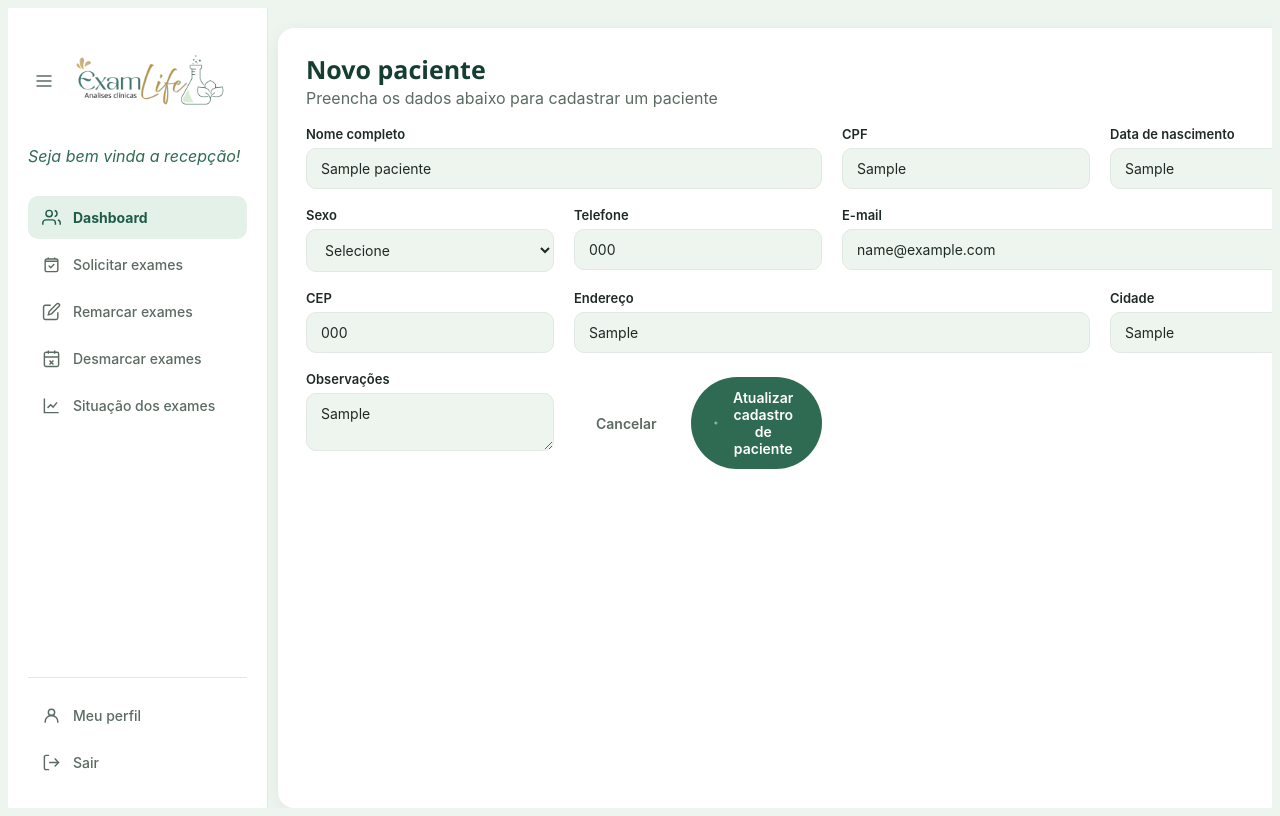
After one commit to FranGlauber/pi2, a Flask app: page /paciente/editar/1 in a window 1280 px wide. The commit adds this page. Run offline with Flask 3, Linux system fonts and the light colour scheme; tables that the repository leaves empty hold one stand-in row (values such as "Sample post").

Commit message:
atualizar e deletar paciente

```diff
--- a/controllers/paciente_controller.py
+++ b/controllers/paciente_controller.py
@@ -65,8 +65,8 @@ def deletar_paciente(item_id):
 #@login_required
 def editar_paciente(id):
     db = SessionLocal()
-    paciente = db.query(Paciente).filter(Paciente.id == id).first()
-    return render_template("paciente/atualizar.html", paciente=paciente)
+    pacientes = db.query(Paciente).filter(Paciente.id == id).first()
+    return render_template("atualizar_paciente.html", pacientes=pacientes)
 
 @app.route("/paciente/editar", methods=["POST"])
 #@login_required
--- a/main.py
+++ b/main.py
@@ -108,7 +108,9 @@ def administracao():
 @app.route("/recepcao")
 @cargo_required("recepcionista", "administrador")
 def recepcao():
-    return render_template("dashboard_recepcao.html")
+    with Session() as db:
+        pacientes = db.query(Paciente).order_by(Paciente.nome).all()
+        return render_template("dashboard_recepcao.html", pacientes=pacientes)
 
 
 @app.route("/pacientes")
--- /dev/null
+++ b/templates/atualizar_paciente.html
@@ -0,0 +1,170 @@
+<!DOCTYPE html>
+<html lang="pt-br">
+<head>
+  <meta charset="UTF-8">
+  <title>Pacientes Â· ExamLife</title>
+  <link rel="stylesheet" href="/static/pacientes.css">
+  {# ATENÃ‡ÃƒO: se a sidebar/header de vocÃªs jÃ¡ estÃ¡ definida em recepcao.css,
+     troca o link acima (ou soma) para: url_for('static', filename='css/recepcao.css')
+     Sem ver o dashboard_recepcao.html eu nÃ£o tenho como copiar a marcaÃ§Ã£o exata
+     da sidebar, entÃ£o deixei uma sidebar prÃ³pria aqui embaixo (mesmos itens do
+     print) pra nÃ£o travar vocÃªs. Me manda o dashboard_recepcao.html que eu troco
+     por essa mesma estrutura/classes, pra ficar 100% igual sem duplicar CSS.
+     A tela ficou sÃ³ com o CADASTRO de paciente â€” a consulta/listagem
+     continua sendo feita na tabela que jÃ¡ existe na dashboard. #}
+</head>
+<body>
+<div class="layout">
+<aside class="sidebar">
+  <div class="sidebar__scroll">
+    <div class="sidebar__top">
+      <button class="sidebar__toggle" aria-label="Recolher menu">
+        <svg viewBox="0 0 24 24"><path d="M3 6h18M3 12h18M3 18h18"/></svg>
+      </button>
+      <div class="sidebar__logo">
+        <img src="/static/logo.png" alt="ExamLife - AnÃ¡lises clÃ­nicas">
+        {# Substitui o src acima pelo caminho real do arquivo de logo de vocÃªs. #}
+      </div>
+    </div>
+    <p class="sidebar__greeting">Seja bem vinda a recepção!</p>
+    <nav class="sidebar__nav">
+      <a href="{{ url_for('recepcao') }}" class="nav-item is-active">
+        <svg viewBox="0 0 24 24"><path d="M17 21v-2a4 4 0 00-4-4H5a4 4 0 00-4 4v2"/><circle cx="9" cy="7" r="4"/><path d="M23 21v-2a4 4 0 00-3-3.87M16 3.13a4 4 0 010 7.75"/></svg>
+        Dashboard
+      </a>
+      <a href="{{ url_for('solicitar_exames') }}" class="nav-item">
+        <svg width="20" height="20" viewBox="0 0 24 24" fill="none"><path d="M4.5 12.5 9 17l10.5-10.5" stroke="currentColor" stroke-width="0" /><path d="M8 3v3M16 3v3M4 8h16M6 5h12a2 2 0 0 1 2 2v12a2 2 0 0 1-2 2H6a2 2 0 0 1-2-2V7a2 2 0 0 1 2-2Z" stroke="currentColor" stroke-width="1.8" stroke-linejoin="round"/><path d="M9 14l2 2 4-4" stroke="currentColor" stroke-width="1.8" stroke-linecap="round" stroke-linejoin="round"/></svg>
+        Solicitar exames
+      </a>
+      <a href="#" class="nav-item">
+        <svg viewBox="0 0 24 24"><path d="M11 4H4a2 2 0 00-2 2v14a2 2 0 002 2h14a2 2 0 002-2v-7"/><path d="M18.5 2.5a2.1 2.1 0 013 3L12 15l-4 1 1-4z"/></svg>
+        Remarcar exames
+      </a>
+      <a href="#" class="nav-item">
+        <svg viewBox="0 0 24 24"><path d="M8 2v4M16 2v4M3 10h18M5 4h14a2 2 0 012 2v14a2 2 0 01-2 2H5a2 2 0 01-2-2V6a2 2 0 012-2z"/><path d="M9.5 14.5l5 5M14.5 14.5l-5 5"/></svg>
+        Desmarcar exames
+      </a>
+      <a href="{{ url_for('situacao_exames')}}" class="nav-item">
+        <svg viewBox="0 0 24 24"><path d="M3 3v18h18"/><path d="M7 15l4-4 3 3 5-6"/></svg>
+        Situação dos exames
+      </a>
+      <!--<a href="#" class="nav-item">
+        <svg viewBox="0 0 24 24"><path d="M20.8 4.6a5.5 5.5 0 00-7.8 0L12 5.6l-1-1a5.5 5.5 0 10-7.8 7.8l1 1L12 21l7.8-7.6 1-1a5.5 5.5 0 000-7.8z"/></svg>
+        Convênio púlico
+      </a>
+      <a href="#" class="nav-item">
+        <svg viewBox="0 0 24 24"><path d="M20.8 4.6a5.5 5.5 0 00-7.8 0L12 5.6l-1-1a5.5 5.5 0 10-7.8 7.8l1 1L12 21l7.8-7.6 1-1a5.5 5.5 0 000-7.8z"/></svg>
+        Convênio particular
+      </a>-->
+    </nav>
+    <div class="sidebar__footer">
+      <a href="{{ url_for('perfil')}}" class="nav-item">
+        <svg viewBox="0 0 24 24"><circle cx="12" cy="8" r="4"/><path d="M4 21v-1a8 8 0 0116 0v1"/></svg>
+        Meu perfil
+      </a>
+      <a href="{{ url_for('login') }}" class="nav-item">
+        <svg viewBox="0 0 24 24"><path d="M9 21H5a2 2 0 01-2-2V5a2 2 0 012-2h4M16 17l5-5-5-5M21 12H9"/></svg>
+        Sair
+      </a>
+    </div>
+  </div>
+</aside>
+
+  <!-- ===================== CADASTRO DE PACIENTE ===================== -->
+  <section class="card" id="cadastro-paciente">
+    <div class="card__header">
+      <h2>Novo paciente</h2>
+      <p>Preencha os dados abaixo para cadastrar um paciente</p>
+    </div>
+
+    <form method="POST" action="{{ url_for('editar_paciente_salvar') }}" class="form-grid">
+        <input type="hidden" name="id" value="{{ pacientes.id }}">
+      <div class="form-field span-2">
+        <label for="nome">Nome completo</label>
+        <input type="text" id="nome" name="nome" placeholder="Ex: Maria Aparecida Silva" value="{{ pacientes.nome }}" required>
+      </div>
+
+      <div class="form-field">
+        <label for="cpf">CPF</label>
+        <input type="text" id="cpf" name="cpf" placeholder="000.000.000-00" value="{{ pacientes.cpf }}" required>
+      </div>
+
+      <div class="form-field">
+        <label for="nascimento">Data de nascimento</label>
+        <input type="text" id="data" name="data" placeholder="00/00/0000" value="{{ pacientes.data }}" required>
+      </div>
+
+      <div class="form-field">
+        <label for="sexo">Sexo</label>
+        <select id="sexo" name="sexo" value="{{ pacientes.sexo }}" required>
+          <option value="" disabled selected>Selecione</option>
+          <option value="feminino">Feminino</option>
+          <option value="masculino">Masculino</option>
+          <option value="outro">Outro</option>
+        </select>
+      </div>
+
+      <div class="form-field">
+        <label for="telefone">Telefone</label>
+        <input type="tel" id="telefone" name="telefone" placeholder="(11) 99999-9999" value="{{ pacientes.telefone }}" required>
+      </div>
+
+      <div class="form-field span-2">
+        <label for="email">E-mail</label>
+        <input type="email" id="email" name="email" placeholder="nome@email.com" value="{{ pacientes.email }}">
+      </div>
+
+      <div class="form-field">
+        <label for="cep">CEP</label>
+        <input type="text" id="cep" name="cep" placeholder="00000-000" value="{{ pacientes.cep }}">
+      </div>
+
+      <div class="form-field span-2">
+        <label for="endereco">Endereço</label>
+        <input type="text" id="endereco" name="endereco" placeholder="Rua, avenida..." value="{{ pacientes.endereco }}">
+      </div>
+
+      <!--<div class="form-field">
+        <label for="numero">Número</label>
+        <input type="text" id="numero" name="numero" placeholder="123">
+      </div>
+
+      <div class="form-field">
+        <label for="complemento">Complemento</label>
+        <input type="text" id="complemento" name="complemento" placeholder="Apto, casa...">
+      </div>
+
+      <div class="form-field">
+        <label for="bairro">Bairro</label>
+        <input type="text" id="bairro" name="bairro" placeholder="Bairro">
+      </div>
+    -->
+      <div class="form-field">
+        <label for="cidade">Cidade</label>
+        <input type="text" id="cidade" name="cidade" placeholder="Cidade" value="{{ pacientes.cidade }}">
+      </div>
+
+      <div class="form-field">
+        <label for="obs">Observações</label>
+        <textarea id="obs" name="obs" placeholder="Observações sobre o paciente">{{ pacientes.obs }}</textarea>
+      </div>
+
+      <div class="form-actions span-4">
+        <button type="reset" class="btn btn--ghost">Cancelar</button>
+
+        <button type="submit" class="btn btn--primary">
+          <svg viewBox="0 0 24 24">
+            <path d="M12 5v14M5 12h14"/>
+          </svg>
+          Atualizar cadastro de paciente
+        </button>
+      </div>
+
+    </form>
+  </section>
+
+</main>
+</div><!-- /.main -->
+</div><!-- /.layout -->
+</body>
+</html>
```
Also changed, not shown: templates/calendario.html (added, +151 -0 lines), templates/dashboard_recepcao.html (+15 -73 lines), templates/pacientes.html (+6 -6 lines).
